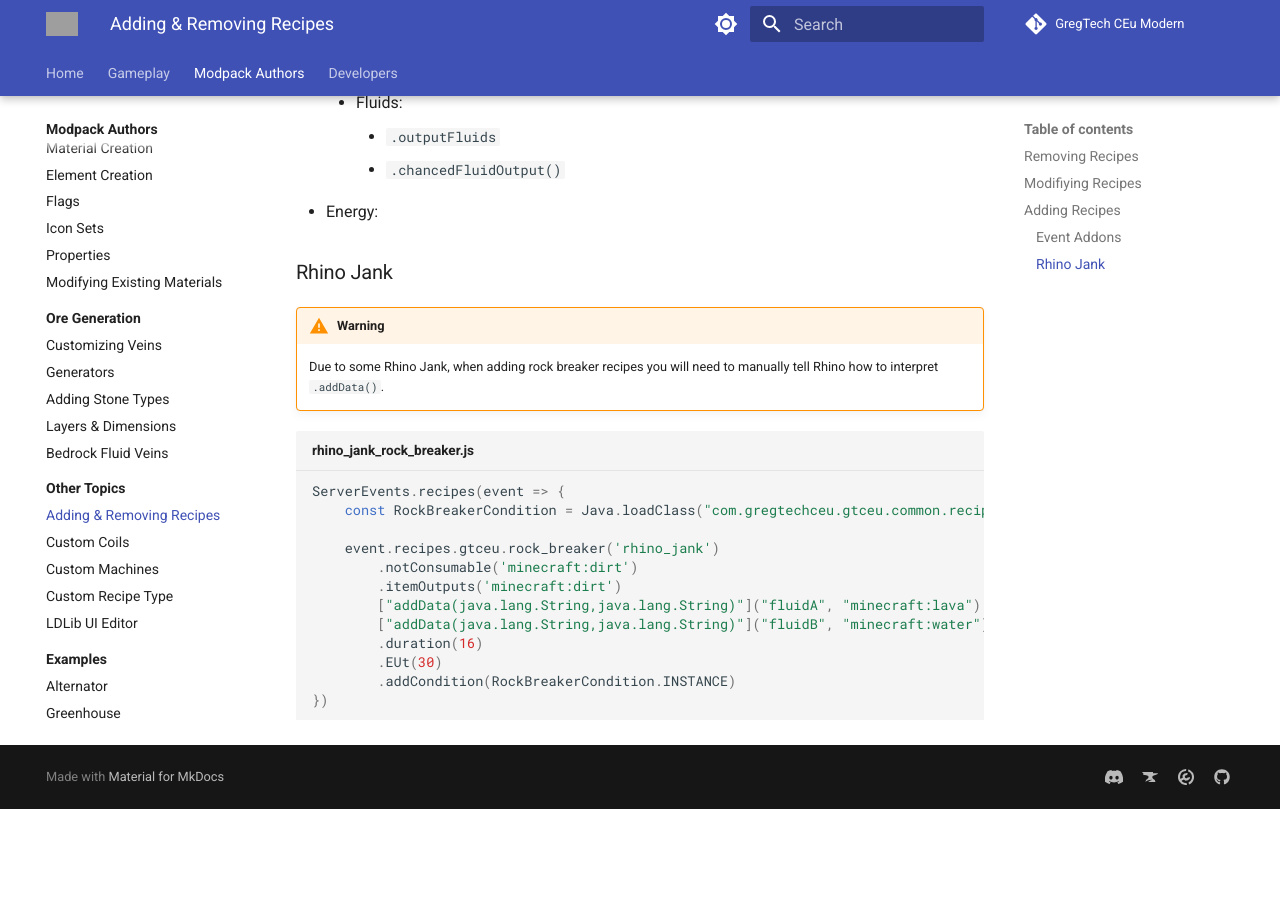
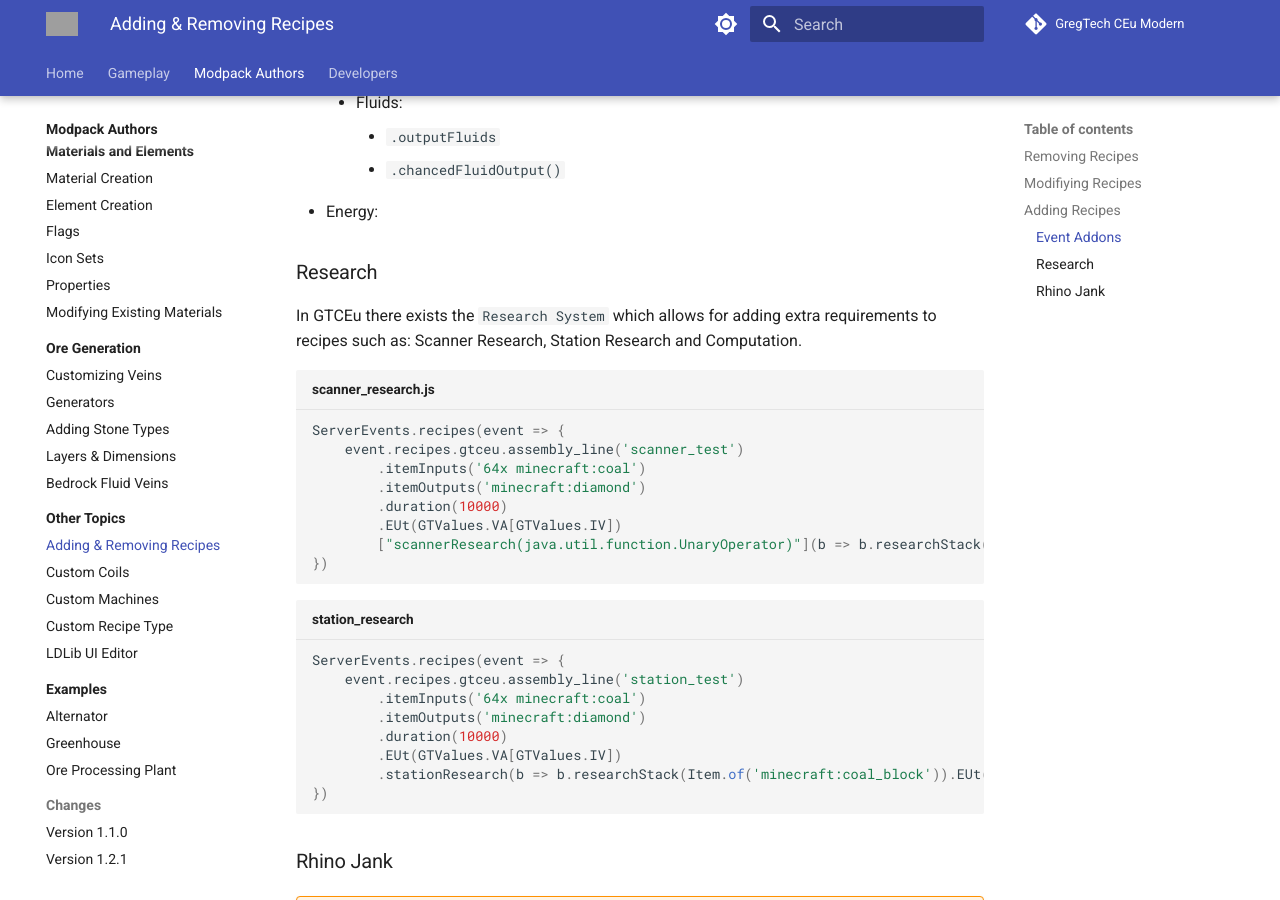
Before and after one commit to GregTechCEu/gtceu-modern-docs, an MkDocs documentation site: the page built from docs/Modpacks/Other-Topics/Adding-and-Removing-Recipes.md, in a window 1280 px wide and 900 px high, scrolled down 1869 px. Built offline with MkDocs 1.6.1 and Material for MkDocs 9.7.7, drawn with Linux system fonts in a browser that asks for light colours; comment, search, counter and statistics services are not loaded; before the commit the page ends 2678 px from its top, so only the background shows below that; grey boxes are pictures that could not be loaded.

Commit message:
Added Notes on Research (#28)

````diff
--- a/docs/Modpacks/Other-Topics/Adding-and-Removing-Recipes.md
+++ b/docs/Modpacks/Other-Topics/Adding-and-Removing-Recipes.md
@@ -88,7 +88,35 @@
         - `.chancedFluidOutput()`
 - Energy:
 
+### Research
 
+In GTCEu there exists the `Research System` which allows for adding extra requirements to recipes such as: Scanner Research, Station Research and Computation.
+
+```js title="scanner_research.js"
+ServerEvents.recipes(event => {
+    event.recipes.gtceu.assembly_line('scanner_test')
+        .itemInputs('64x minecraft:coal')
+        .itemOutputs('minecraft:diamond')
+        .duration(10000)
+        .EUt(GTValues.VA[GTValues.IV])
+        ["scannerResearch(java.util.function.UnaryOperator)"](b => b.researchStack(Item.of('minecraft:coal_block')).EUt(GTValues.VA[GTValues.IV]).duration(420)) // (1)
+})
+```
+
+1. Note due to a `JS Moment` you have to force `scannerResearch` to be interpreted by Rhino in a specific way. Scanner Research accepts an `ItemStack` input in the `.researchStack()` object, and you can also define the `EUt` and `Duration` outside of the `.researchStack()` object.
+
+```js title="station_research"
+ServerEvents.recipes(event => {
+    event.recipes.gtceu.assembly_line('station_test')
+        .itemInputs('64x minecraft:coal')
+        .itemOutputs('minecraft:diamond')
+        .duration(10000)
+        .EUt(GTValues.VA[GTValues.IV])
+        .stationResearch(b => b.researchStack(Item.of('minecraft:coal_block')).EUt(GTValues.VA[GTValues.IV]).CWUt(10)) // (1)
+})
+```
+
+1. Just like `Scanner Research` `Station Research` accepts an `ItemStack` input in the `.researchStack()` object, however you can only define `EUt` and `CWUt` outside of the `.researchStack()` object. `CWUt` is used to define the duration of the `Station Research` recipe.
 
 ### Rhino Jank
 
````
